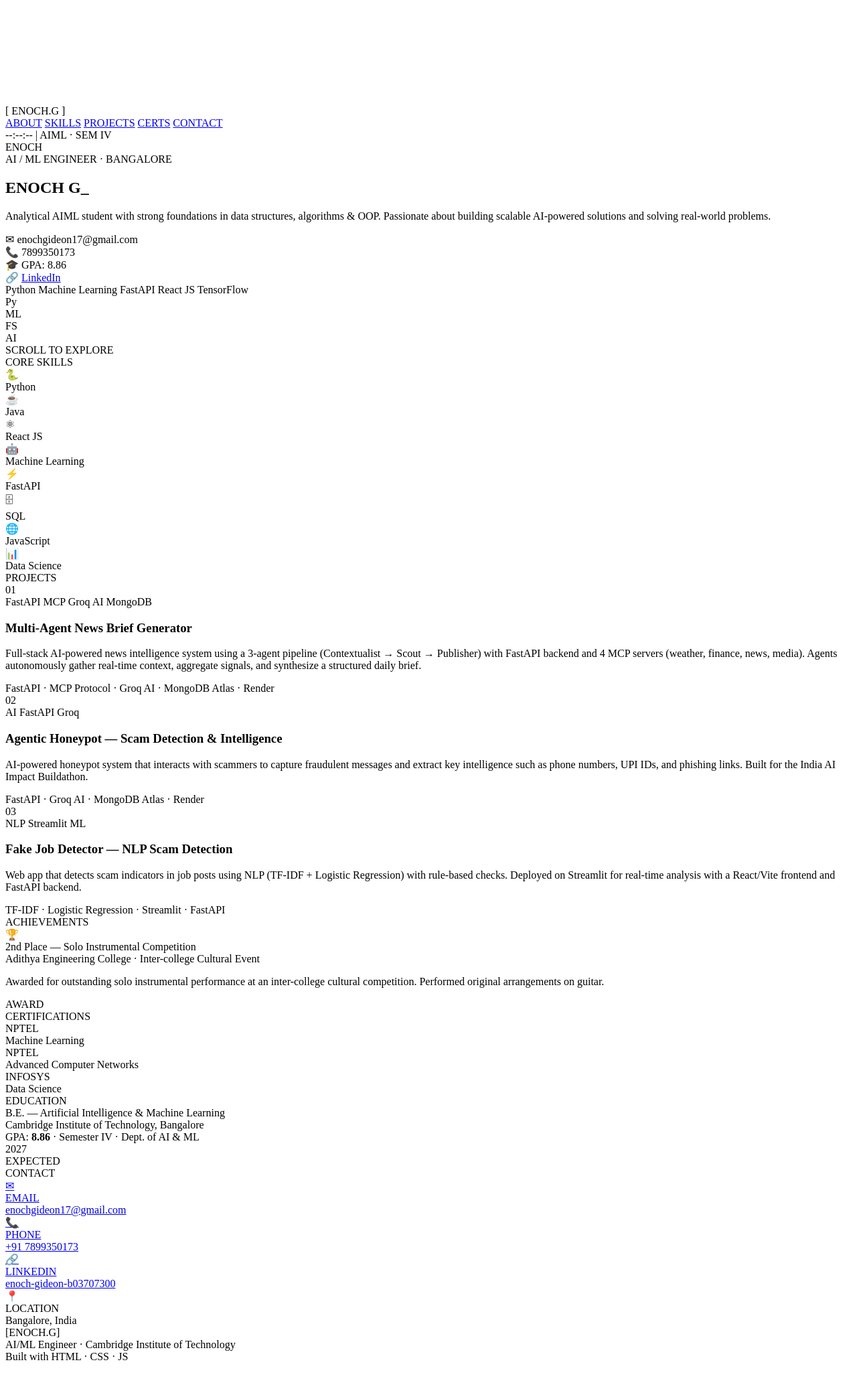
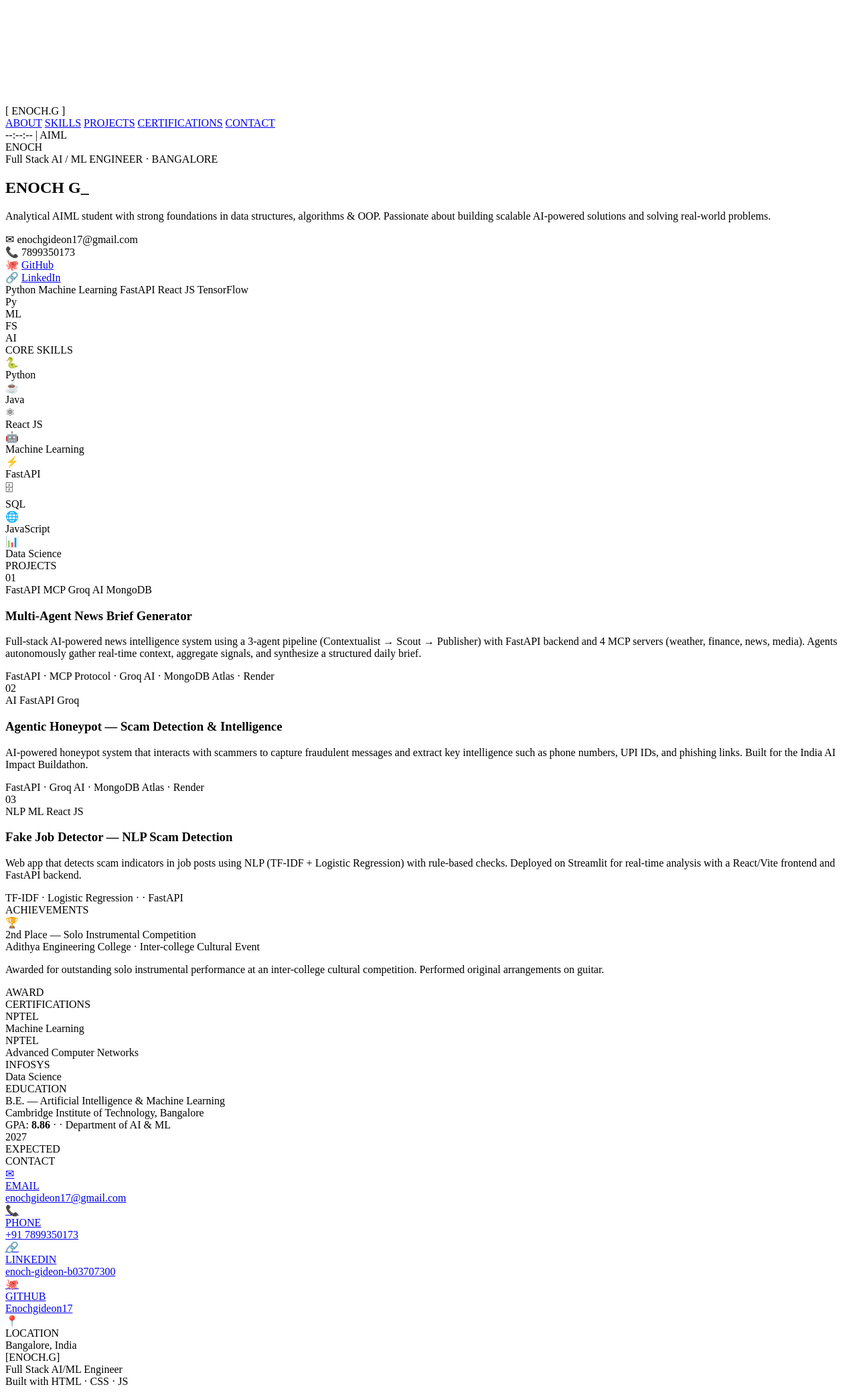
Before and after one commit to Enochgideon17/Portfolio_website, a plain HTML site: page index.html in a window 1280 px wide. Shown: the part 5-2085 px from the top of the page at 67% size. Before the commit the page ends 2048 px from the top, so only its background shows below. Drawn offline with Linux system fonts and the light colour scheme; a script that the page names is missing.

```diff
--- a/index.html
+++ b/index.html
@@ -1,14 +1,18 @@
 <!DOCTYPE html>
 <html lang="en">
+
 <head>
-  <meta charset="UTF-8"/>
-  <meta name="viewport" content="width=device-width, initial-scale=1.0"/>
+    <meta charset="UTF-8" />
+    <meta name="viewport" content="width=device-width, initial-scale=1.0" />
     <title>Enoch G — AI/ML Engineer Portfolio</title>
     <link rel="preconnect" href="https://fonts.googleapis.com">
     <link rel="preconnect" href="https://fonts.gstatic.com" crossorigin>
-  <link href="https://fonts.googleapis.com/css2?family=Rajdhani:wght@400;600;700&family=Inter:wght@300;400;500&family=JetBrains+Mono:wght@300;400;700&display=swap" rel="stylesheet">
-  <link rel="stylesheet" href="style.css"/>
+    <link
+        href="https://fonts.googleapis.com/css2?family=Rajdhani:wght@400;600;700&family=Inter:wght@300;400;500&family=JetBrains+Mono:wght@300;400;700&display=swap"
+        rel="stylesheet">
+    <link rel="stylesheet" href="style.css" />
 </head>
+
 <body>
 
     <canvas id="bgCanvas"></canvas>
@@ -23,16 +27,16 @@
             <span class="logo-bracket">]</span>
         </div>
         <div class="nav-links">
-      <a href="#about"   class="nav-link">ABOUT</a>
-      <a href="#skills"  class="nav-link">SKILLS</a>
+            <a href="#about" class="nav-link">ABOUT</a>
+            <a href="#skills" class="nav-link">SKILLS</a>
             <a href="#projects" class="nav-link">PROJECTS</a>
-      <a href="#certs"   class="nav-link">CERTS</a>
+            <a href="#certifications" class="nav-link">CERTIFICATIONS</a>
             <a href="#contact" class="nav-link">CONTACT</a>
         </div>
         <div class="nav-right">
             <span class="nav-stat" id="navTime">--:--:--</span>
             <span class="nav-sep">|</span>
-      <span class="nav-stat">AIML · SEM IV</span>
+            <span class="nav-stat">AIML </span>
         </div>
     </nav>
 
@@ -43,7 +47,7 @@
         <div class="hero-content">
             <div class="hero-tag">
                 <span class="tag-dot"></span>
-        AI / ML ENGINEER · BANGALORE
+                Full Stack AI / ML ENGINEER · BANGALORE
             </div>
 
             <h1 class="hero-title">
@@ -67,12 +71,13 @@
                     <span>7899350173</span>
                 </div>
                 <div class="meta-item">
-          <span class="meta-icon">🎓</span>
-          <span>GPA: 8.86</span>
+                    <span class="meta-icon">🐙</span>
+                    <a href="https://github.com/Enochgideon17" target="_blank" class="meta-link">GitHub</a>
                 </div>
                 <div class="meta-item">
                     <span class="meta-icon">🔗</span>
-          <a href="https://www.linkedin.com/in/enoch-gideon-b03707300" target="_blank" class="meta-link">LinkedIn</a>
+                    <a href="https://www.linkedin.com/in/enoch-gideon-b03707300" target="_blank"
+                        class="meta-link">LinkedIn</a>
                 </div>
             </div>
 
@@ -104,7 +109,7 @@
         </div>
 
         <div class="scroll-hint">
-      <span>SCROLL TO EXPLORE</span>
+            <!-- <span>SCROLL TO EXPLORE</span> -->
             <div class="scroll-arrow"></div>
         </div>
     </section>
@@ -120,42 +125,58 @@
             <div class="skill-card" data-color="c">
                 <div class="skill-icon">🐍</div>
                 <div class="skill-name">Python</div>
-        <div class="skill-bar-wrap"><div class="skill-bar sb-c" style="--w:92%"></div></div>
+                <div class="skill-bar-wrap">
+                    <div class="skill-bar sb-c" style="--w:92%"></div>
+                </div>
             </div>
             <div class="skill-card" data-color="s">
                 <div class="skill-icon">☕</div>
                 <div class="skill-name">Java</div>
-        <div class="skill-bar-wrap"><div class="skill-bar sb-s" style="--w:80%"></div></div>
+                <div class="skill-bar-wrap">
+                    <div class="skill-bar sb-s" style="--w:80%"></div>
+                </div>
             </div>
             <div class="skill-card" data-color="p">
                 <div class="skill-icon">⚛</div>
                 <div class="skill-name">React JS</div>
-        <div class="skill-bar-wrap"><div class="skill-bar sb-p" style="--w:78%"></div></div>
+                <div class="skill-bar-wrap">
+                    <div class="skill-bar sb-p" style="--w:78%"></div>
+                </div>
             </div>
             <div class="skill-card" data-color="c">
                 <div class="skill-icon">🤖</div>
                 <div class="skill-name">Machine Learning</div>
-        <div class="skill-bar-wrap"><div class="skill-bar sb-c" style="--w:85%"></div></div>
+                <div class="skill-bar-wrap">
+                    <div class="skill-bar sb-c" style="--w:85%"></div>
+                </div>
             </div>
             <div class="skill-card" data-color="s">
                 <div class="skill-icon">⚡</div>
                 <div class="skill-name">FastAPI</div>
-        <div class="skill-bar-wrap"><div class="skill-bar sb-s" style="--w:82%"></div></div>
+                <div class="skill-bar-wrap">
+                    <div class="skill-bar sb-s" style="--w:82%"></div>
+                </div>
             </div>
             <div class="skill-card" data-color="p">
                 <div class="skill-icon">🗄</div>
                 <div class="skill-name">SQL</div>
-        <div class="skill-bar-wrap"><div class="skill-bar sb-p" style="--w:75%"></div></div>
+                <div class="skill-bar-wrap">
+                    <div class="skill-bar sb-p" style="--w:75%"></div>
+                </div>
             </div>
             <div class="skill-card" data-color="acc">
                 <div class="skill-icon">🌐</div>
                 <div class="skill-name">JavaScript</div>
-        <div class="skill-bar-wrap"><div class="skill-bar sb-acc" style="--w:77%"></div></div>
+                <div class="skill-bar-wrap">
+                    <div class="skill-bar sb-acc" style="--w:77%"></div>
+                </div>
             </div>
             <div class="skill-card" data-color="c">
                 <div class="skill-icon">📊</div>
                 <div class="skill-name">Data Science</div>
-        <div class="skill-bar-wrap"><div class="skill-bar sb-c" style="--w:80%"></div></div>
+                <div class="skill-bar-wrap">
+                    <div class="skill-bar sb-c" style="--w:80%"></div>
+                </div>
             </div>
         </div>
     </section>
@@ -238,8 +259,10 @@
                 <div class="project-body">
                     <div class="project-tags">
                         <span class="ptag">NLP</span>
-            <span class="ptag">Streamlit</span>
+                        <!-- <span class="ptag">Streamlit</span> -->
                         <span class="ptag">ML</span>
+                        <span class="ptag">React JS</span>
+
                     </div>
                     <h3 class="project-title">Fake Job Detector — NLP Scam Detection</h3>
                     <p class="project-desc">
@@ -252,7 +275,7 @@
                         <span class="tech-sep">·</span>
                         <span class="tech-item">Logistic Regression</span>
                         <span class="tech-sep">·</span>
-            <span class="tech-item">Streamlit</span>
+                        <!-- <span class="tech-item">Streamlit</span> -->
                         <span class="tech-sep">·</span>
                         <span class="tech-item">FastAPI</span>
                     </div>
@@ -321,9 +344,9 @@
                 <div class="edu-meta">
                     <span class="edu-gpa">GPA: <strong>8.86</strong></span>
                     <span class="edu-sep">·</span>
-          <span>Semester IV</span>
+
                     <span class="edu-sep">·</span>
-          <span>Dept. of AI &amp; ML</span>
+                    <span>Department of AI &amp; ML</span>
                 </div>
             </div>
             <div class="edu-right">
@@ -344,25 +367,39 @@
                 <div class="contact-icon">✉</div>
                 <div class="contact-label">EMAIL</div>
                 <div class="contact-value">enochgideon17@gmail.com</div>
-        <div class="contact-stream"><div class="stream-bar"></div></div>
+                <div class="contact-stream">
+                    <div class="stream-bar"></div>
+                </div>
             </a>
             <a href="tel:7899350173" class="contact-card">
                 <div class="contact-icon">📞</div>
                 <div class="contact-label">PHONE</div>
                 <div class="contact-value">+91 7899350173</div>
-        <div class="contact-stream"><div class="stream-bar"></div></div>
+                <div class="contact-stream">
+                    <div class="stream-bar"></div>
+                </div>
             </a>
             <a href="https://www.linkedin.com/in/enoch-gideon-b03707300" target="_blank" class="contact-card">
                 <div class="contact-icon">🔗</div>
                 <div class="contact-label">LINKEDIN</div>
                 <div class="contact-value">enoch-gideon-b03707300</div>
+                <div class="contact-stream">
+                    <div class="stream-bar"></div>
+                </div>
+                <a href="https://github.com/Enochgideon17" target="_blank" class="contact-card">
+  <div class="contact-icon">🐙</div>
+  <div class="contact-label">GITHUB</div>
+  <div class="contact-value">Enochgideon17</div>
   <div class="contact-stream"><div class="stream-bar"></div></div>
+</a>
             </a>
             <div class="contact-card">
                 <div class="contact-icon">📍</div>
                 <div class="contact-label">LOCATION</div>
                 <div class="contact-value">Bangalore, India</div>
-        <div class="contact-stream"><div class="stream-bar"></div></div>
+                <div class="contact-stream">
+                    <div class="stream-bar"></div>
+                </div>
             </div>
         </div>
     </section>
@@ -370,10 +407,11 @@
     <!-- ── FOOTER ── -->
     <footer class="footer">
         <div class="footer-logo">[ENOCH.G]</div>
-    <div class="footer-center">AI/ML Engineer · Cambridge Institute of Technology</div>
+        <div class="footer-center">Full Stack AI/ML Engineer </div>
         <div class="footer-right">Built with HTML · CSS · JS</div>
     </footer>
 
     <script src="script.js"></script>
 </body>
+
 </html>
```
Lines whose indentation alone changed are shown as unchanged.
